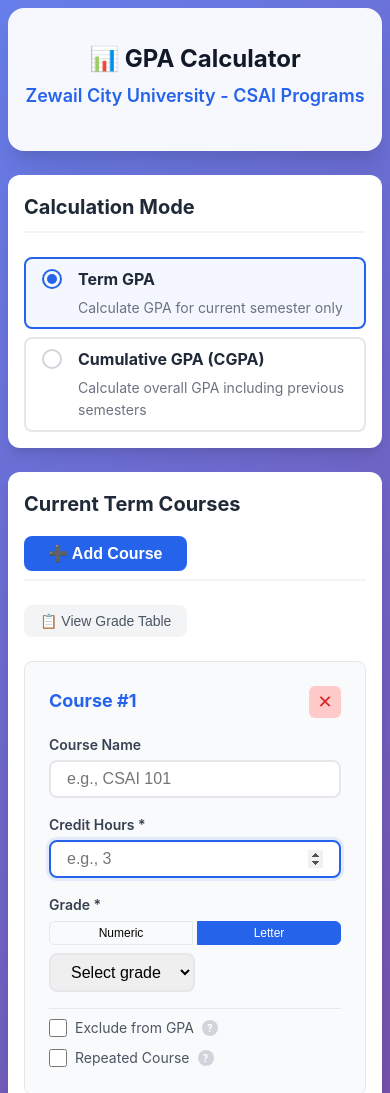
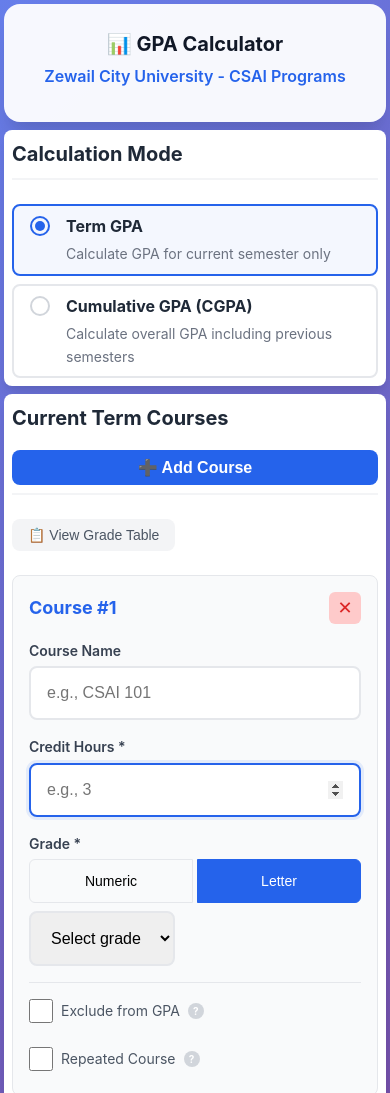
Before and after one commit to hassansaad318/ZC-GPA-Calc, a plain HTML site: page index.html in a window 390 px wide. Shown: the top 1093 px of the page. Drawn offline with Linux system fonts and the light colour scheme.

Commit message:
mobile view

```diff
--- a/styles.css
+++ b/styles.css
@@ -774,23 +774,51 @@
 /* ============================================
    RESPONSIVE DESIGN
    ============================================ */
+
+/* Ensure proper sizing on all devices */
+html {
+  -webkit-text-size-adjust: 100%;
+  -ms-text-size-adjust: 100%;
+}
+
 @media (max-width: 768px) {
   body {
     padding: var(--space-sm);
+    min-height: 100vh;
+    min-height: -webkit-fill-available;
+  }
+
+  .container {
+    width: 100%;
+    max-width: 100%;
+    gap: var(--space-md);
   }
 
   .card {
     padding: var(--space-md);
+    border-radius: var(--radius-md);
+  }
+
+  .header {
+    padding: var(--space-lg) var(--space-md);
   }
 
   .header h1 {
     font-size: var(--font-size-2xl);
   }
 
+  .header .subtitle {
+    font-size: var(--font-size-base);
+  }
+
   .section-header {
     flex-direction: column;
     gap: var(--space-md);
-    align-items: flex-start;
+    align-items: stretch;
+  }
+
+  .section-header .btn {
+    width: 100%;
   }
 
   .course-inputs {
@@ -810,12 +838,87 @@
     width: 100%;
   }
 
+  .actions .btn-large {
+    width: 100%;
+  }
+
   .gpa-value {
     font-size: var(--font-size-3xl);
+  }
+
+  .summary-stats {
+    grid-template-columns: repeat(2, 1fr);
+  }
+
+  .stat-card {
+    padding: var(--space-sm);
+  }
+
+  .stat-value {
+    font-size: var(--font-size-xl);
+  }
+
+  .breakdown-content {
+    padding: var(--space-md);
+    font-size: var(--font-size-xs);
+  }
+
+  .breakdown-line {
+    flex-direction: column;
+    gap: var(--space-xs);
+  }
+
+  /* Make inputs touch-friendly */
+  .input-group input,
+  .input-group select {
+    padding: var(--space-md);
+    font-size: 16px; /* Prevents iOS zoom on focus */
+    min-height: 48px;
+  }
+
+  .grade-toggle button {
+    padding: var(--space-sm) var(--space-md);
+    font-size: var(--font-size-sm);
+    min-height: 44px;
+  }
+
+  .checkbox-label {
+    padding: var(--space-sm) 0;
+  }
+
+  .checkbox-label input[type="checkbox"] {
+    width: 24px;
+    height: 24px;
+  }
+
+  /* Details table - make scrollable */
+  .details-table {
+    font-size: var(--font-size-xs);
+  }
+
+  .details-table th,
+  .details-table td {
+    padding: var(--space-xs) var(--space-sm);
   }
 }
 
 @media (max-width: 480px) {
+  body {
+    padding: var(--space-xs);
+  }
+
+  .container {
+    gap: var(--space-sm);
+  }
+
+  .card {
+    padding: var(--space-sm);
+  }
+
+  .header h1 {
+    font-size: var(--font-size-xl);
+  }
+
   .mode-toggle {
     gap: var(--space-sm);
   }
@@ -824,9 +927,30 @@
     padding: var(--space-sm) var(--space-md);
   }
 
+  .course-row {
+    padding: var(--space-md);
+  }
+
   .course-options {
     flex-direction: column;
     gap: var(--space-sm);
+  }
+
+  .summary-stats {
+    grid-template-columns: 1fr 1fr;
+    gap: var(--space-sm);
+  }
+
+  .gpa-display {
+    padding: var(--space-lg);
+  }
+
+  .gpa-value {
+    font-size: var(--font-size-2xl);
+  }
+
+  .gpa-label {
+    font-size: var(--font-size-base);
   }
 }
 
```
